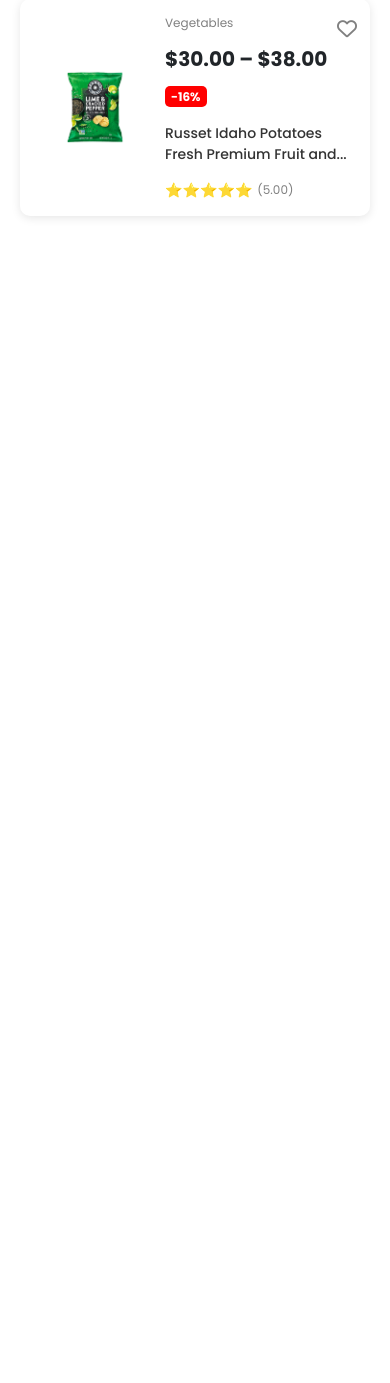
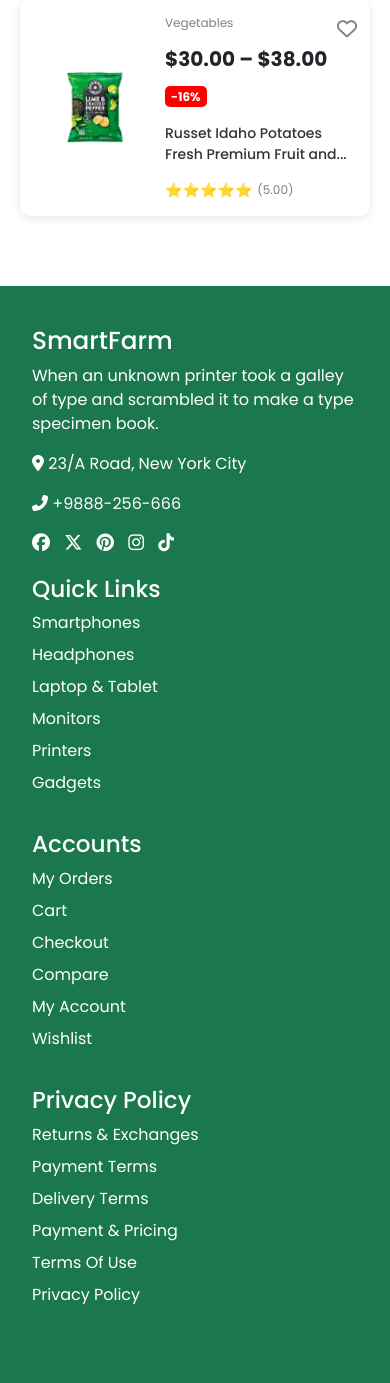
Before and after one commit to alvi00/SmartFarm, a PHP site: page / in a window 390 px wide. Shown: the part 3936-5319 px from the top of the page. Before the commit the page ends 4154 px from the top, so only its background shows below. Run offline with PHP 8.4, Linux system fonts and the light colour scheme; some libraries are stand-ins or nearby versions.

Commit message:
added responsive footer

```diff
--- a/index.html
+++ b/index.html
@@ -750,6 +750,66 @@
       </div>
     </div>
     <!--Prouct card ends here-->
+
+    <!--Footer starts here-->
+    <footer class="footer">
+      <div class="container">
+        <div class="footer-section logo-section">
+          <h2 class="logo">SmartFarm</h2>
+          <p>
+            When an unknown printer took a galley of type and scrambled it to
+            make a type specimen book.
+          </p>
+          <p><i class="fas fa-map-marker-alt"></i> 23/A Road, New York City</p>
+          <p><i class="fas fa-phone-alt"></i> +9888-256-666</p>
+          <div class="social-icons">
+            <i class="fab fa-facebook"></i>
+            <i class="fab fa-x-twitter"></i>
+            <i class="fab fa-pinterest"></i>
+            <i class="fab fa-instagram"></i>
+            <i class="fab fa-tiktok"></i>
+          </div>
+        </div>
+
+        <div class="footer-section">
+          <h3>Quick Links</h3>
+          <ul>
+            <li><a href="#">Smartphones</a></li>
+            <li><a href="#">Headphones</a></li>
+            <li><a href="#">Laptop & Tablet</a></li>
+            <li><a href="#">Monitors</a></li>
+            <li><a href="#">Printers</a></li>
+            <li><a href="#">Gadgets</a></li>
+          </ul>
+        </div>
+
+        <div class="footer-section">
+          <h3>Accounts</h3>
+          <ul>
+            <li><a href="#">My Orders</a></li>
+            <li><a href="#">Cart</a></li>
+            <li><a href="#">Checkout</a></li>
+            <li><a href="#">Compare</a></li>
+            <li><a href="#">My Account</a></li>
+            <li><a href="#">Wishlist</a></li>
+          </ul>
+        </div>
+
+        <div class="footer-section">
+          <h3>Privacy Policy</h3>
+          <ul>
+            <li><a href="#">Returns & Exchanges</a></li>
+            <li><a href="#">Payment Terms</a></li>
+            <li><a href="#">Delivery Terms</a></li>
+            <li><a href="#">Payment & Pricing</a></li>
+            <li><a href="#">Terms Of Use</a></li>
+            <li><a href="#">Privacy Policy</a></li>
+          </ul>
+        </div>
+      </div>
+    </footer>
+
+    <!--Footer ends here-->
     <script
       src="https://kit.fontawesome.com/85fcd39f72.js"
       crossorigin="anonymous"
--- a/style.css
+++ b/style.css
@@ -1064,3 +1064,101 @@ body {
     width: 100%; /* One per row on small screens */
   }
 }
+
+/* Footer Styles */
+.footer {
+  background-color: #1b774d;
+  color: white;
+  padding: 40px 20px;
+}
+
+.container {
+  display: flex;
+  justify-content: space-between;
+  flex-wrap: wrap;
+  max-width: 1200px;
+  margin: auto;
+}
+
+.footer-section {
+  width: 20%;
+  min-width: 200px;
+  margin-bottom: 20px;
+}
+
+.logo-section h2 {
+  display: flex;
+  align-items: center;
+  gap: 10px;
+}
+
+.logo-section img {
+  width: 40px;
+}
+
+.social-icons i {
+  margin-right: 10px;
+  font-size: 18px;
+  cursor: pointer;
+}
+
+ul {
+  list-style: none;
+  padding: 0;
+}
+
+ul li {
+  margin: 8px 0;
+}
+
+ul li a {
+  color: white;
+  text-decoration: none;
+}
+
+ul li a:hover {
+  color: #ffcc00;
+}
+
+.newsletter-input {
+  display: flex;
+  border-radius: 5px;
+  overflow: hidden;
+  margin-top: 10px;
+}
+
+.newsletter-input input {
+  flex-grow: 1;
+  padding: 10px;
+  border: none;
+  outline: none;
+}
+
+.newsletter-input button {
+  background: #ffcc00;
+  border: none;
+  padding: 10px;
+  cursor: pointer;
+}
+
+.app-icons img {
+  width: 120px;
+  margin-right: 10px;
+}
+
+/* Responsive Design */
+@media (max-width: 900px) {
+  .container {
+    flex-direction: column;
+    align-items: center;
+    text-align: left;
+  }
+
+  .footer-section {
+    width: 100%;
+  }
+
+  .social-icons {
+    justify-content: center;
+  }
+}
```
